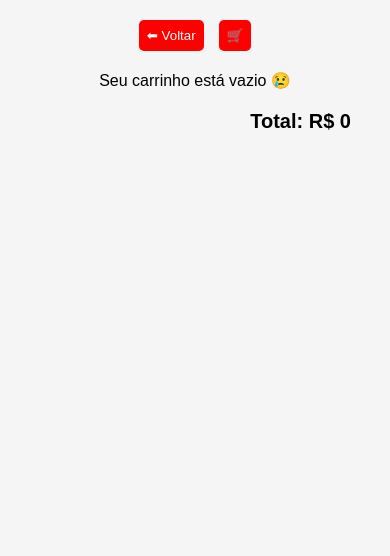
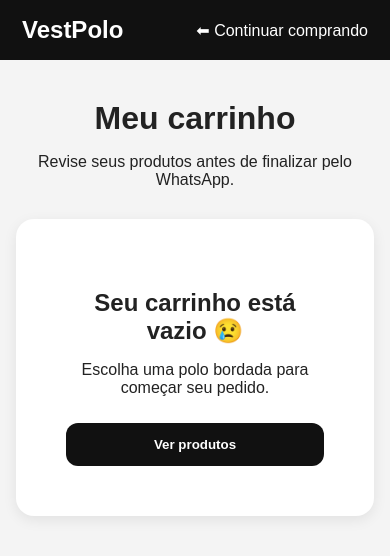
Before and after one commit to CarolineAnne/vestpolo, a Django app: page /carrinho/ in a window 390 px wide. Shown: the top 556 px of the page. Run offline with Django 5.2, Linux system fonts and the light colour scheme.

Commit message:
Melhora visual do carrinho

```diff
--- a/loja/templates/loja/carrinho.html
+++ b/loja/templates/loja/carrinho.html
@@ -2,145 +2,303 @@
 <html lang="pt-br">
 <head>
     <meta charset="UTF-8">
-    <title>Carrinho</title>
+    <title>Carrinho | VestPolo</title>
 
     <style>
-        body {
-            font-family: Arial;
-            background: #f5f5f5;
-            margin: 0;
+        * {
+            box-sizing: border-box;
         }
 
-        .topo {
-            display: flex;
-            justify-content: center;
-            gap: 15px;
-            margin: 20px;
+        body {
+            font-family: Arial, sans-serif;
+            background: #f4f4f4;
+            margin: 0;
+            color: #222;
         }
 
-        .container {
-            width: 80%;
-            margin: auto;
-        }
-
-        .item {
-            background: white;
-            padding: 15px;
-            margin: 10px 0;
-            border-radius: 10px;
+        header {
+            background: #111;
+            color: white;
+            padding: 18px 40px;
             display: flex;
             justify-content: space-between;
             align-items: center;
         }
 
-        button {
-            background: red;
+        header a {
             color: white;
-            border: none;
-            padding: 8px;
-            border-radius: 5px;
-            cursor: pointer;
+            text-decoration: none;
+        }
+
+        .logo {
+            font-size: 24px;
+            font-weight: bold;
+        }
+
+        .container {
+            width: 92%;
+            max-width: 1100px;
+            margin: 40px auto;
+        }
+
+        .titulo {
+            text-align: center;
+            margin-bottom: 30px;
+        }
+
+        .titulo h1 {
+            margin-bottom: 5px;
+        }
+
+        .layout-carrinho {
+            display: grid;
+            grid-template-columns: 2fr 1fr;
+            gap: 25px;
+        }
+
+        .item {
+            background: white;
+            border-radius: 16px;
+            padding: 18px;
+            margin-bottom: 15px;
+            display: flex;
+            justify-content: space-between;
+            gap: 20px;
+            box-shadow: 0 4px 14px rgba(0,0,0,0.08);
+        }
+
+        .item-info h3 {
+            margin: 0 0 8px;
+        }
+
+        .item-info p {
+            color: #555;
+            margin: 8px 0;
+        }
+
+        .qtd-area {
+            display: flex;
+            align-items: center;
+            gap: 10px;
+            margin-top: 12px;
         }
 
         .btn-qtd {
-            background: #ddd;
-            color: black;
+            background: #eee;
+            color: #111;
+            width: 35px;
+            height: 35px;
+            border-radius: 50%;
+            font-size: 18px;
+            padding: 0;
+        }
+
+        .qtd-numero {
+            font-weight: bold;
+            font-size: 18px;
+            min-width: 25px;
+            text-align: center;
+        }
+
+        button {
+            border: none;
+            cursor: pointer;
+            font-weight: bold;
+            transition: 0.3s;
+        }
+
+        .btn-remover {
+            background: #ffefef;
+            color: #b00020;
+            padding: 10px 14px;
+            border-radius: 10px;
+            height: fit-content;
+        }
+
+        .btn-remover:hover {
+            background: #b00020;
+            color: white;
+        }
+
+        .resumo {
+            background: white;
+            border-radius: 18px;
+            padding: 24px;
+            height: fit-content;
+            box-shadow: 0 4px 14px rgba(0,0,0,0.08);
+            position: sticky;
+            top: 20px;
+        }
+
+        .resumo h2 {
+            margin-top: 0;
+        }
+
+        .linha-resumo {
+            display: flex;
+            justify-content: space-between;
+            margin: 14px 0;
+            color: #555;
         }
 
         .total {
-            font-size: 20px;
-            text-align: right;
+            border-top: 1px solid #ddd;
+            padding-top: 18px;
+            margin-top: 18px;
+            font-size: 22px;
+            font-weight: bold;
+            display: flex;
+            justify-content: space-between;
+        }
+
+        .finalizar {
+            width: 100%;
+            background: #25D366;
+            color: white;
+            padding: 15px;
+            border-radius: 12px;
+            font-size: 16px;
             margin-top: 20px;
         }
 
-        .finalizar {
-            background: green;
+        .finalizar:hover {
+            background: #1ebe5d;
+        }
+
+        .continuar {
+            width: 100%;
+            background: #111;
+            color: white;
+            padding: 14px;
+            border-radius: 12px;
             margin-top: 10px;
+        }
+
+        .continuar:hover {
+            background: #333;
+        }
+
+        .vazio {
+            background: white;
+            text-align: center;
+            padding: 50px;
+            border-radius: 18px;
+            box-shadow: 0 4px 14px rgba(0,0,0,0.08);
+        }
+
+        .vazio h2 {
+            margin-bottom: 10px;
+        }
+
+        @media (max-width: 850px) {
+            header {
+                padding: 16px 22px;
+            }
+
+            .layout-carrinho {
+                grid-template-columns: 1fr;
+            }
+
+            .item {
+                flex-direction: column;
+            }
+
+            .resumo {
+                position: static;
+            }
         }
     </style>
 </head>
 
 <body>
 
-<!-- TOPO COM CONTADOR -->
-<div class="topo">
-
-    <!-- VOLTAR -->
-    <a href="{% url 'home' %}">
-        <button>⬅ Voltar</button>
-    </a>
-
-    <!-- CARRINHO COM CONTADOR -->
-    <div style="position:relative; display:inline-block;">
-
-        <a href="{% url 'carrinho' %}">
-            <button>🛒</button>
-        </a>
-
-        {% if total_itens > 0 %}
-        <span style="
-            position:absolute;
-            top:-8px;
-            right:-8px;
-            background:red;
-            color:white;
-            border-radius:50%;
-            padding:3px 7px;
-            font-size:12px;
-        ">
-            {{ total_itens }}
-        </span>
-        {% endif %}
-
-    </div>
-
-</div>
+<header>
+    <a href="{% url 'home' %}" class="logo">VestPolo</a>
+    <a href="{% url 'home' %}">⬅ Continuar comprando</a>
+</header>
 
 <div class="container">
 
+    <div class="titulo">
+        <h1>Meu carrinho</h1>
+        <p>Revise seus produtos antes de finalizar pelo WhatsApp.</p>
+    </div>
+
+    {% if itens %}
+
+    <div class="layout-carrinho">
+
+        <div>
             {% for item in itens %}
             <div class="item">
 
-        <div>
+                <div class="item-info">
                     <h3>{{ item.produto.nome }}</h3>
 
-            <p>
-                Quantidade:
+                    <p><strong>Tamanho:</strong> {{ item.produto.tamanho }}</p>
+                    <p><strong>Subtotal:</strong> R$ {{ item.subtotal }}</p>
 
+                    <div class="qtd-area">
                         <a href="{% url 'menos' item.produto.id %}">
-                    <button class="btn-qtd">-</button>
+                            <button class="btn-qtd">−</button>
                         </a>
 
-                <strong>{{ item.quantidade }}</strong>
+                        <span class="qtd-numero">{{ item.quantidade }}</span>
 
                         <a href="{% url 'mais' item.produto.id %}">
                             <button class="btn-qtd">+</button>
                         </a>
-            </p>
-
-            <p>Subtotal: R$ {{ item.subtotal }}</p>
+                    </div>
                 </div>
 
                 <a href="{% url 'remover_carrinho' item.produto.id %}">
-            <button>❌ Remover</button>
+                    <button class="btn-remover">Remover</button>
                 </a>
 
             </div>
+            {% endfor %}
+        </div>
 
-    {% empty %}
-        <p style="text-align:center;">Seu carrinho está vazio 😢</p>
-    {% endfor %}
+        <aside class="resumo">
+            <h2>Resumo do pedido</h2>
+
+            <div class="linha-resumo">
+                <span>Itens</span>
+                <strong>{{ total_itens }}</strong>
+            </div>
+
+            <div class="linha-resumo">
+                <span>Atendimento</span>
+                <strong>WhatsApp</strong>
+            </div>
 
             <div class="total">
-        <strong>Total: R$ {{ total }}</strong>
+                <span>Total</span>
+                <span>R$ {{ total }}</span>
             </div>
 
-    {% if itens %}
-    <div style="text-align:right;">
             <a href="{% url 'finalizar_whatsapp' %}">
                 <button class="finalizar">💬 Finalizar pelo WhatsApp</button>
             </a>
+
+            <a href="{% url 'home' %}">
+                <button class="continuar">Continuar comprando</button>
+            </a>
+        </aside>
+
     </div>
+
+    {% else %}
+
+    <div class="vazio">
+        <h2>Seu carrinho está vazio 😢</h2>
+        <p>Escolha uma polo bordada para começar seu pedido.</p>
+
+        <a href="{% url 'home' %}">
+            <button class="continuar">Ver produtos</button>
+        </a>
+    </div>
+
     {% endif %}
 
 </div>
```
Lines whose indentation alone changed are shown as unchanged.
